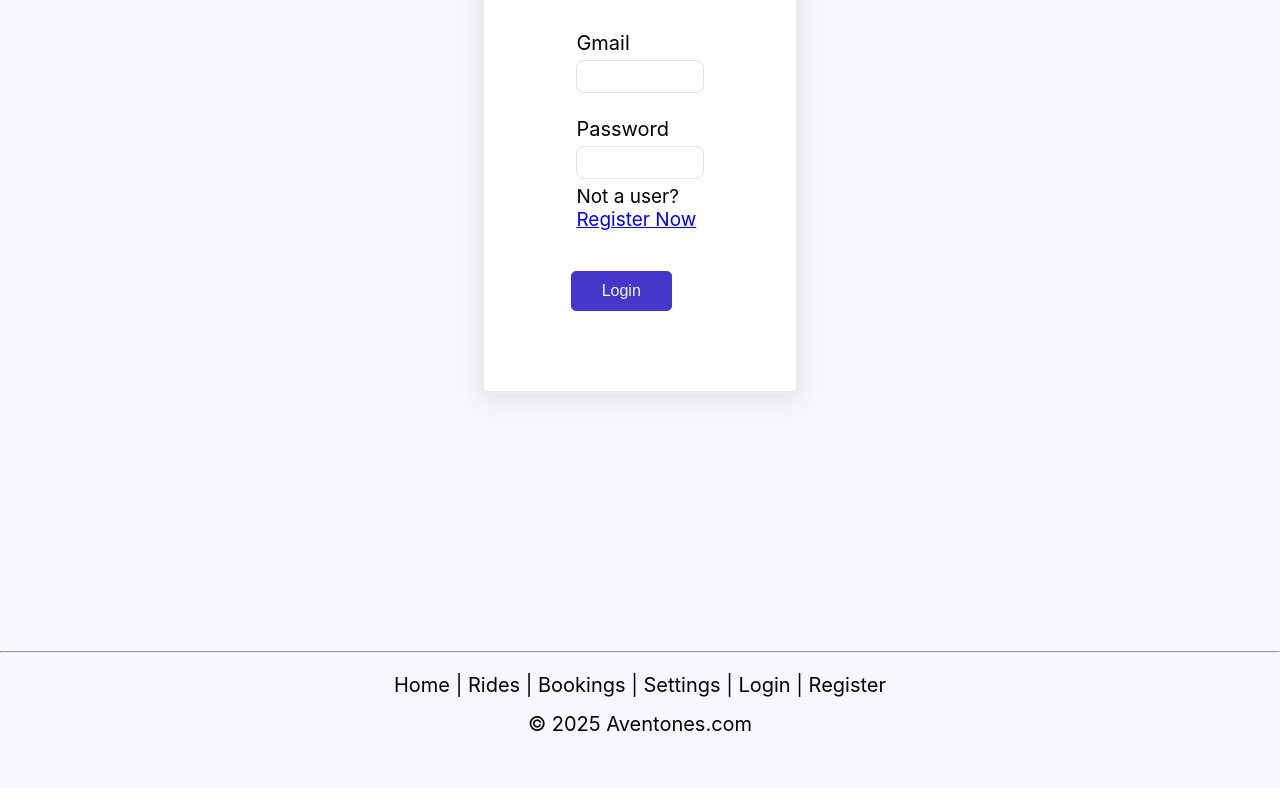
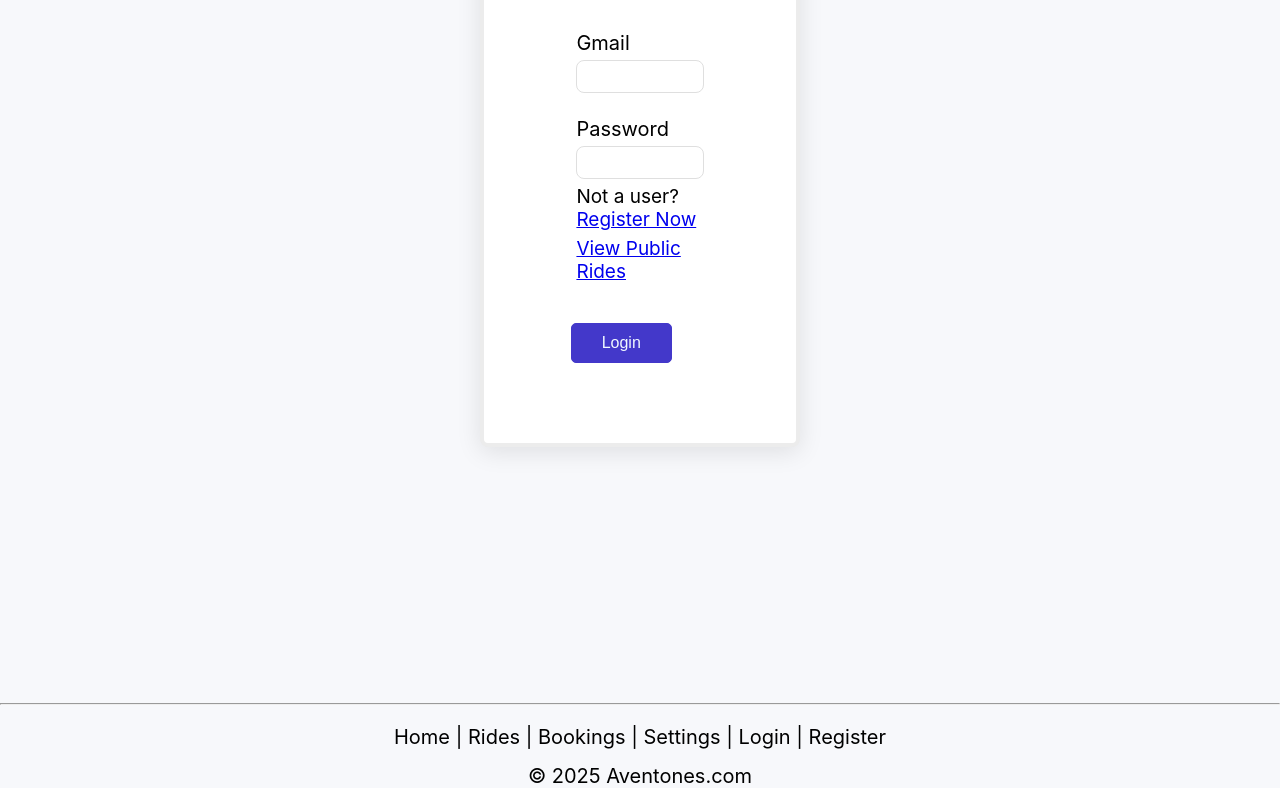
Before and after one commit to sheylamurillo/AVENTONES-ISW-613-II, a CodeIgniter 4 app: the page made by app/Views/auth/login.php in a window 1280 px wide. Shown: the part 464-1252 px from the top of the page. Before the commit the page ends 1195 px from the top, so only its background shows below. Run offline with PHP 8.4 and a stand-in for CodeIgniter, Linux system fonts and the light colour scheme; the template is opened without the code that fills it, so the values that code supplies are empty; some libraries are stand-ins or nearby versions.

Commit message:
Feat:add link to access public Search Rides

```diff
--- a/app/Views/auth/login.php
+++ b/app/Views/auth/login.php
@@ -51,6 +51,7 @@
 
 
                 <p>Not a user? <a href="<?= base_url('auth/registerPassenger') ?>">Register Now</a></p>
+                <p><a href="<?= base_url('searchRides') ?>">View Public Rides</a></p>
 
 
                 <div class="contButton">
```
